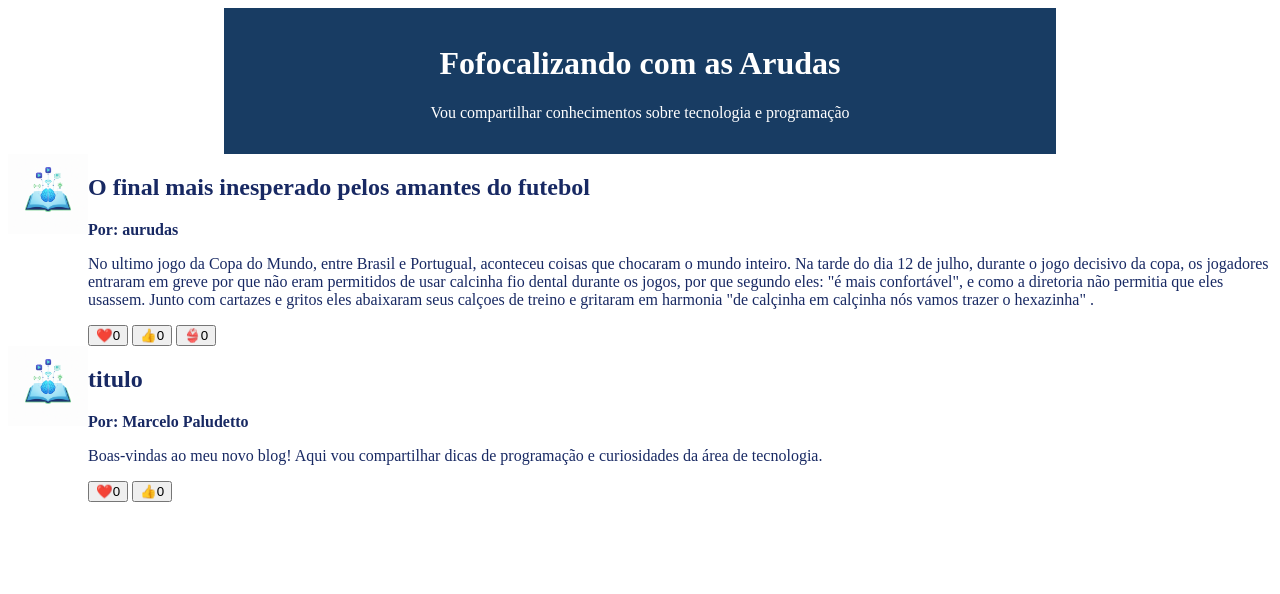
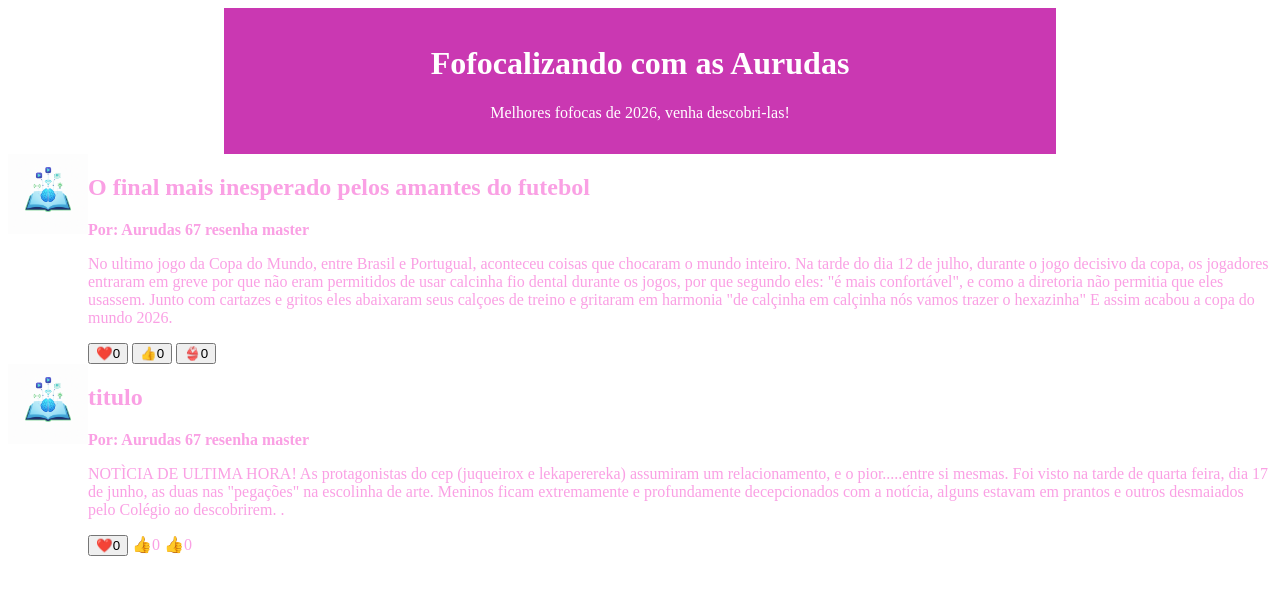
Before and after one commit to alexiaandreisramos-star/auruda-, a plain HTML site: page index.html in a window 1280 px wide. Drawn offline with Linux system fonts and the light colour scheme.

Commit message:
calcinha

```diff
--- a/index.html
+++ b/index.html
@@ -11,11 +11,11 @@
 
 <body>
     <header>
-        <h1>Fofocalizando com as Arudas</h1>
-        <p>Vou compartilhar conhecimentos sobre tecnologia e programação</p>
+        <h1>Fofocalizando com as Aurudas</h1>
+        <p>Melhores fofocas de 2026, venha descobri-las!</p>
         <style>
             header {
-                background-color: #183C63;
+                background-color: #ca38b2;
                 color: #FFFFFF;
                 text-align: center;
                 max-width: 800px;
@@ -25,7 +25,7 @@
 
             main {
                 background-color: #FFFFFF;
-                color: #182963;
+                color: #faa0e4;
 
             }
 
@@ -51,12 +51,15 @@
 
             <div>
                 <h2>O final mais inesperado pelos amantes do futebol</h2>
-                <p class="artigo-autor">Por: aurudas</p>
+                <p class="artigo-autor">Por: Aurudas 67 resenha master</p>
                 <p> No ultimo jogo da Copa do Mundo, entre Brasil e Portugual, aconteceu coisas que chocaram o mundo inteiro. Na tarde do dia 12 de julho, durante o jogo decisivo da copa,
-                    os jogadores entraram em greve por que não eram permitidos de usar calcinha fio dental durante os jogos, por que segundo eles: "é mais confortável", e como a diretoria não permitia que eles usassem. Junto com cartazes e gritos eles abaixaram seus calçoes de treino e gritaram em harmonia "de calçinha em calçinha nós vamos trazer o hexazinha" .</p>
+                    os jogadores entraram em greve por que não eram permitidos de usar calcinha fio dental durante os jogos, por que segundo eles: "é mais confortável", e como a diretoria não permitia que eles usassem. Junto com cartazes e gritos eles abaixaram seus calçoes de treino e gritaram em harmonia "de calçinha em calçinha nós vamos trazer o hexazinha"
+                    E assim acabou a copa do mundo 2026.</p>
                 <button>❤️<span>0</span></button>
                 <button>👍<span>0</span></button>
                 <button> 👙<span>0</span></button>
+
+
             </div>
         </article>
         <article>
@@ -65,11 +68,11 @@
 
             <div>
                 <h2>titulo</h2>
-                <p class="artigo-autor">Por: Marcelo Paludetto</p>
-                <p>Boas-vindas ao meu novo blog! Aqui vou compartilhar dicas de programação
-                    e curiosidades da área de tecnologia.</p>
+                <p class="artigo-autor">Por: Aurudas 67 resenha master</p>
+                <p>NOTÌCIA DE ULTIMA HORA! As protagonistas do cep (juqueirox e lekaperereka) assumiram um relacionamento, e o pior.....entre si mesmas. Foi visto na tarde de quarta feira, dia 17 de junho, as duas nas "pegações" na escolinha de arte. Meninos ficam extremamente e profundamente decepcionados com a notícia, alguns estavam em prantos e outros desmaiados pelo Colégio ao descobrirem. .</p>
                 <button>❤️<span>0</span></button>
-                <button>👍<span>0</span></button>
+                <buton>👍<span>0</span></button>
+                <buton>👍<span>0</span></button>
             </div>
         </article>
 
```
